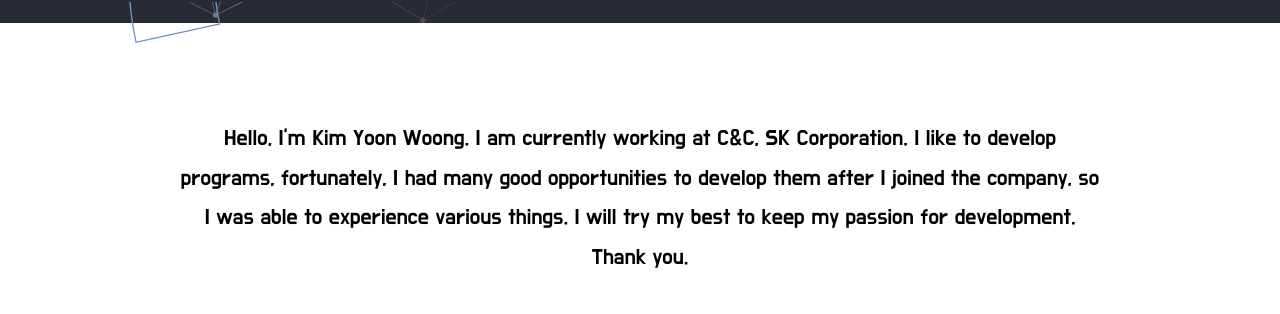
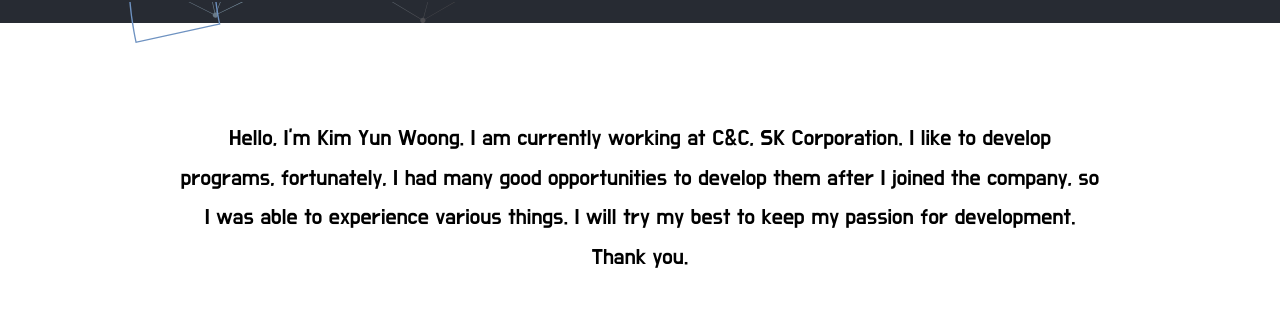
Before and after one commit to yunwoong7/yunwoong7.github.io, a Jekyll site: the page built from index.html, in a window 1280 px wide and 900 px high, scrolled down 884 px. Shown: the part 133-447 px from the top of the window. Built offline with Jekyll 4.4.1, drawn with Linux system fonts in a browser that asks for light colours.

```diff
--- a/_data/settings.yml
+++ b/_data/settings.yml
@@ -50,7 +50,7 @@
 
 # About Section
 blurb:
-  Hello, I'm Kim Yoon Woong. I am currently working at C&C, SK Corporation. I like to develop programs, fortunately, I had many good opportunities to develop them after I joined the company, so I was able to experience various things. I will try my best to keep my passion for development. Thank you.
+  Hello, I'm Kim Yun Woong. I am currently working at C&C, SK Corporation. I like to develop programs, fortunately, I had many good opportunities to develop them after I joined the company, so I was able to experience various things. I will try my best to keep my passion for development. Thank you.
 
 blurb-btn-link: '/about'
 blurb-btn-name: know more
--- a/_includes/testimonial-section.html
+++ b/_includes/testimonial-section.html
@@ -26,7 +26,7 @@
   <img src="{{ site.baseurl }}/assets/images/illustrations/dots-group-v.png" alt="bg-shape" class="img-fluid bg-shape-1">
   <img src="{{ site.baseurl }}/assets/images/illustrations/lines4.svg" alt="bg-shape" class="img-fluid bg-shape-2">
   <img src="{{ site.baseurl }}/assets/images/illustrations/dots-group-sm.png" alt="bg-shape" class="img-fluid bg-shape-3">
-  <img src="{{ site.baseurl }}/assets/images/illustrations/lines6.svg" alt="bg-shape" class="img-fluid bg-shape-4">
+  <img src="{{ site.baseurl }}/assets/images/illustrations/lines4.svg" alt="bg-shape" class="img-fluid bg-shape-4">
   <img src="{{ site.baseurl }}/assets/images/illustrations/lines5.svg" alt="bg-shape" class="img-fluid bg-shape-5">
 </section>
 <!-- /testimonial -->
```
